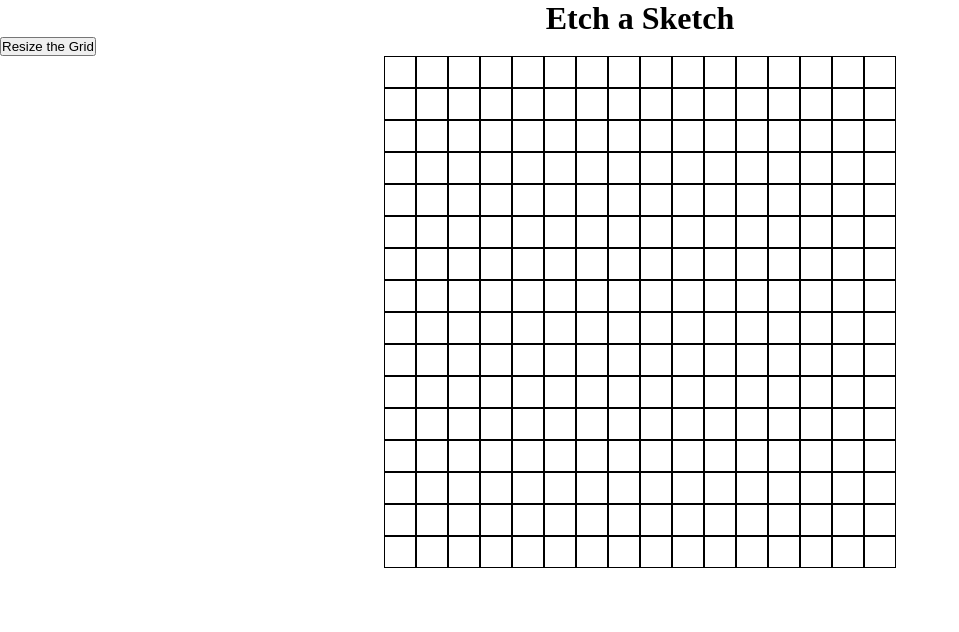
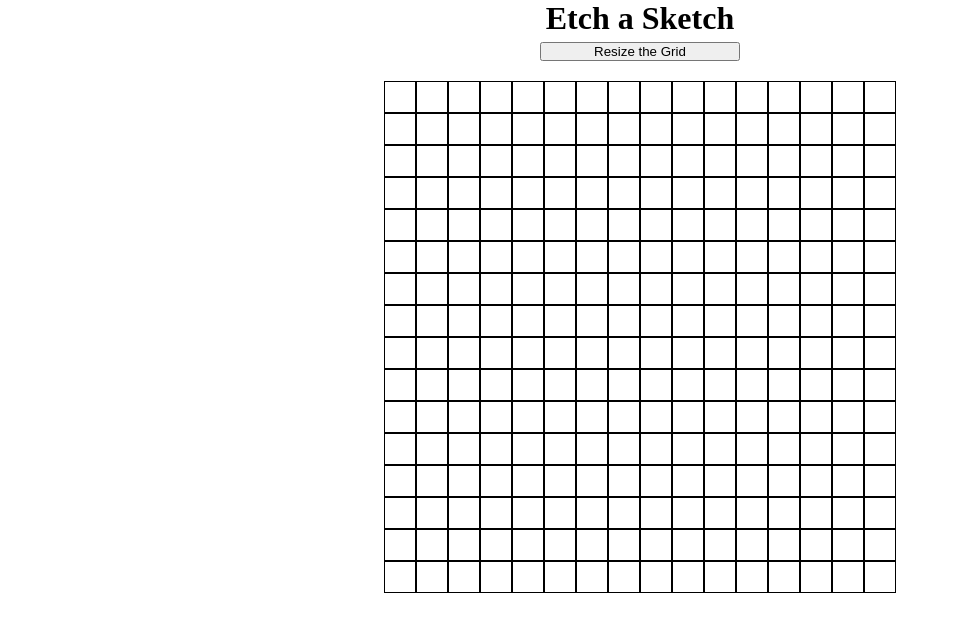
Before and after one commit to AlexLieb83/etchasketch, a plain HTML site: page index.html in a window 1280 px wide. Shown: the whole page, without its empty margins (0-959 px from the left). Drawn offline with Linux system fonts and the light colour scheme.

Commit message:
centering button

```diff
--- a/index.html
+++ b/index.html
@@ -8,9 +8,11 @@
     <link rel="stylesheet" href="style.css" />
   </head>
   <body>
-    <h1>Etch a Sketch</h1>
+    <div class="text-group">
+      <h1>Etch a Sketch</h1>
 
-    <button id="resize">Resize the Grid</button>
+      <button id="resize">Resize the Grid</button>
+    </div>
 
     <div class="grid-container"></div>
 
--- a/style.css
+++ b/style.css
@@ -6,6 +6,19 @@
 
 h1 {
   text-align: center;
+}
+
+button {
+  width: 200px;
+  margin: 0 auto;
+  margin-bottom: 20px;
+}
+
+.text-group {
+  display: flex;
+  flex-direction: column;
+  justify-content: center;
+  gap: 5px;
 }
 
 .grid-container {
```
